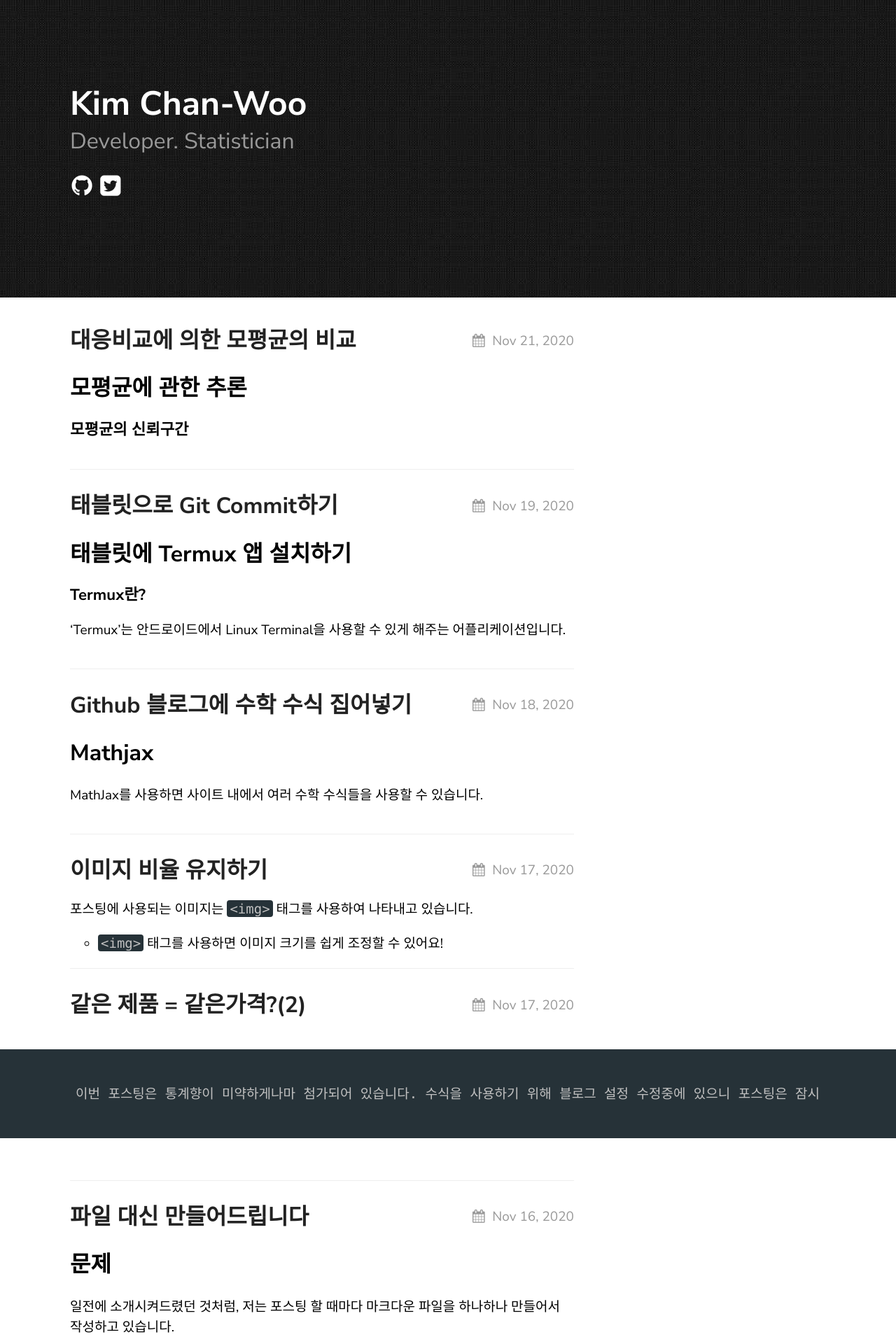
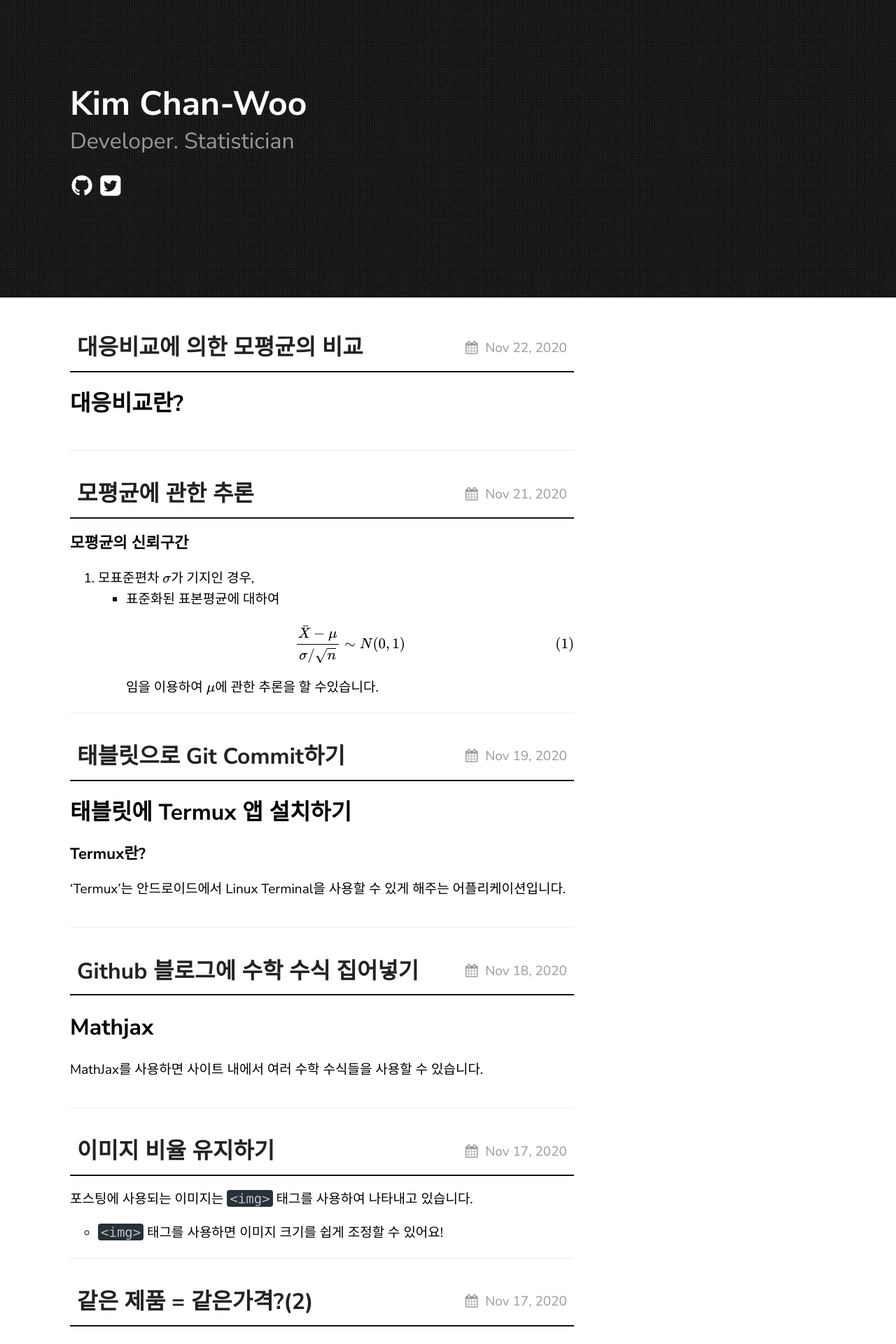
Before and after one commit to uowol/uowol.github.io, a Jekyll site: the page built from index.md, in a window 1280 px wide. Shown: the top 1920 px of the page at 70% size. Built offline with Jekyll 4.4.1, drawn with Linux system fonts in a browser that asks for light colours; formulas are drawn with MathJax 3.

Commit message:
reform design

```diff
--- a/_layouts/page.html
+++ b/_layouts/page.html
@@ -2,6 +2,7 @@
 <html lang="en">
 <head>
 	{%- include head.html -%}
+	{% include mathjax_support.html %}
 </head>
 <body>
 	<header class="texture-{{ site.texture.style }}">
--- a/_posts/2020-11-21-post-9.md
+++ b/_posts/2020-11-21-post-9.md
@@ -38,19 +36,14 @@ $$T = \frac{\bar X - \mu_0}{S / \sqrt n}$$
 이고, 이의 관측값을 $t$라고 할 때, 다음이 성립합니다.
 
 ||유의확률|유의수준 $\alpha$의 기각역|
-|---|---|---|
+|:---:|:---:|:---:|
 |$H_1:\mu \gt \mu_0$|$P=P(T \geqq t)$|$t \geqq t_\alpha (n-1)$|
 |$H_1:\mu \lt \mu_0$|$P=P(T \leqq t)$|$t \leqq - t_\alpha (n-1)$|
-|$H_1:\mu \neq \mu_0$|$P=P(\vertT\vert \geqq \vert t \vert)$|$\vert t \vert \geqq t_{\alpha/2}(n-1)$|
+|$H_1:\mu \neq \mu_0$|$P=P(\vert T \vert \geqq \vert t \vert)$|$\vert t \vert \geqq t_{\alpha/2}(n-1)$|
 
 만약 유의확률 $P$가 유의수준 $\alpha$보다 작다면, 충분히 유의하다고 할 수 있다.
 
-  유의하다 = 귀무가설 $H_0$을 기각하기에 충분하다.
-
----
-
-## 대응비교란?
-
+✔ 유의하다 = 귀무가설 $H_0$을 기각하기에 충분하다.
 
 ## 참조
 - 일반통계학(영지문화사) 서적
--- /dev/null
+++ b/_posts/2020-11-22-post-10.md
@@ -0,0 +1,13 @@
+---
+layout: post
+title: '대응비교에 의한 모평균의 비교'
+description: ''
+date: 2020-11-22 15:57:23 +0900
+categories: Statistics
+use_math: true
+---
+## 대응비교란?
+
+
+## 참조
+- 일반통계학(영지문화사) 서적
--- a/assets/css/style.scss
+++ b/assets/css/style.scss
@@ -1,5 +1,9 @@
 ---
 ---
+body > main > div > ul > li > .post-meta{
+    border-bottom: 2px solid #111;
+    padding: 10px;
+}
 
 img{
     object-fit: contain
```
Also changed, not shown: other parts of _posts/2020-11-21-post-9.md (+1 -3 lines).
